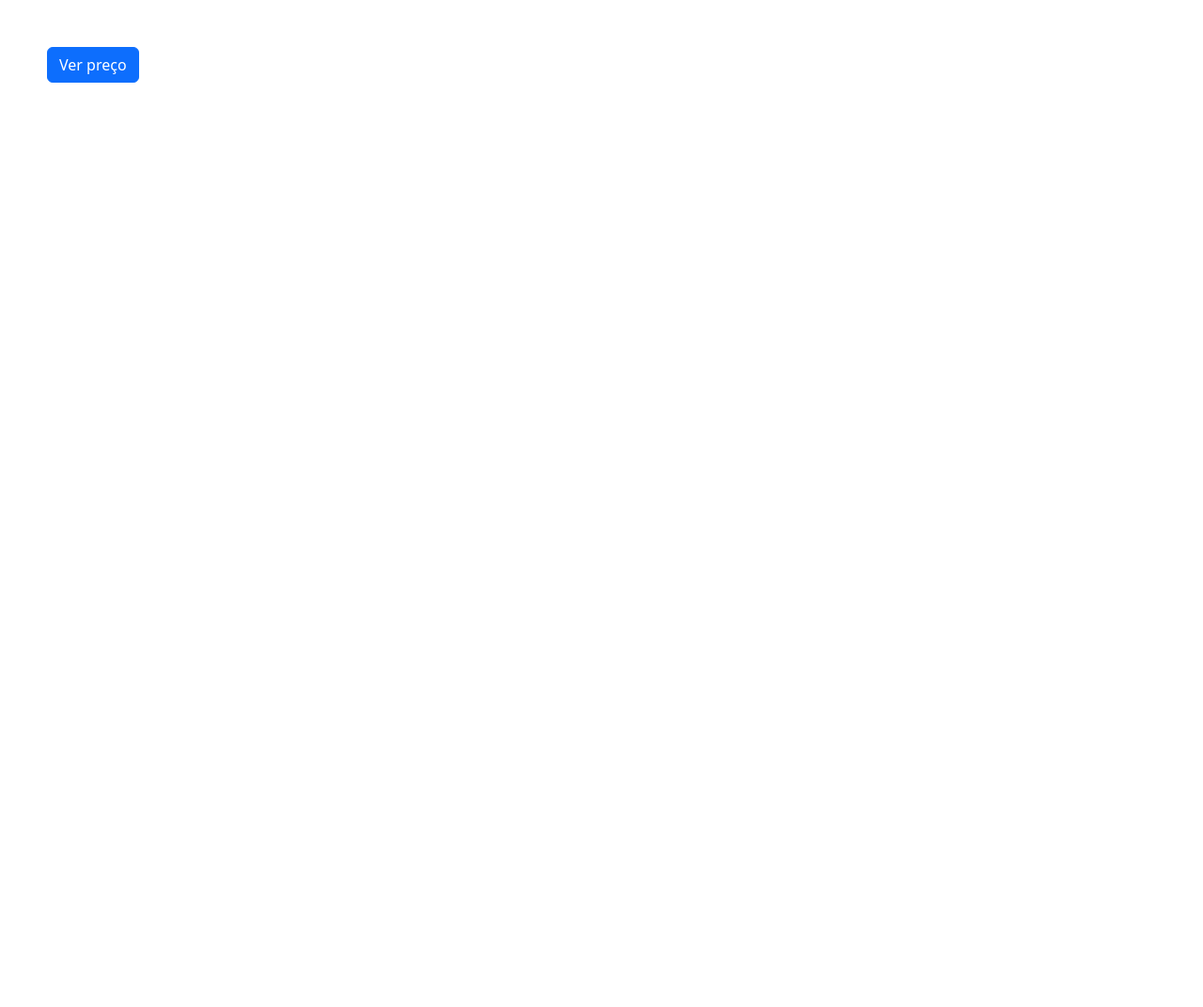
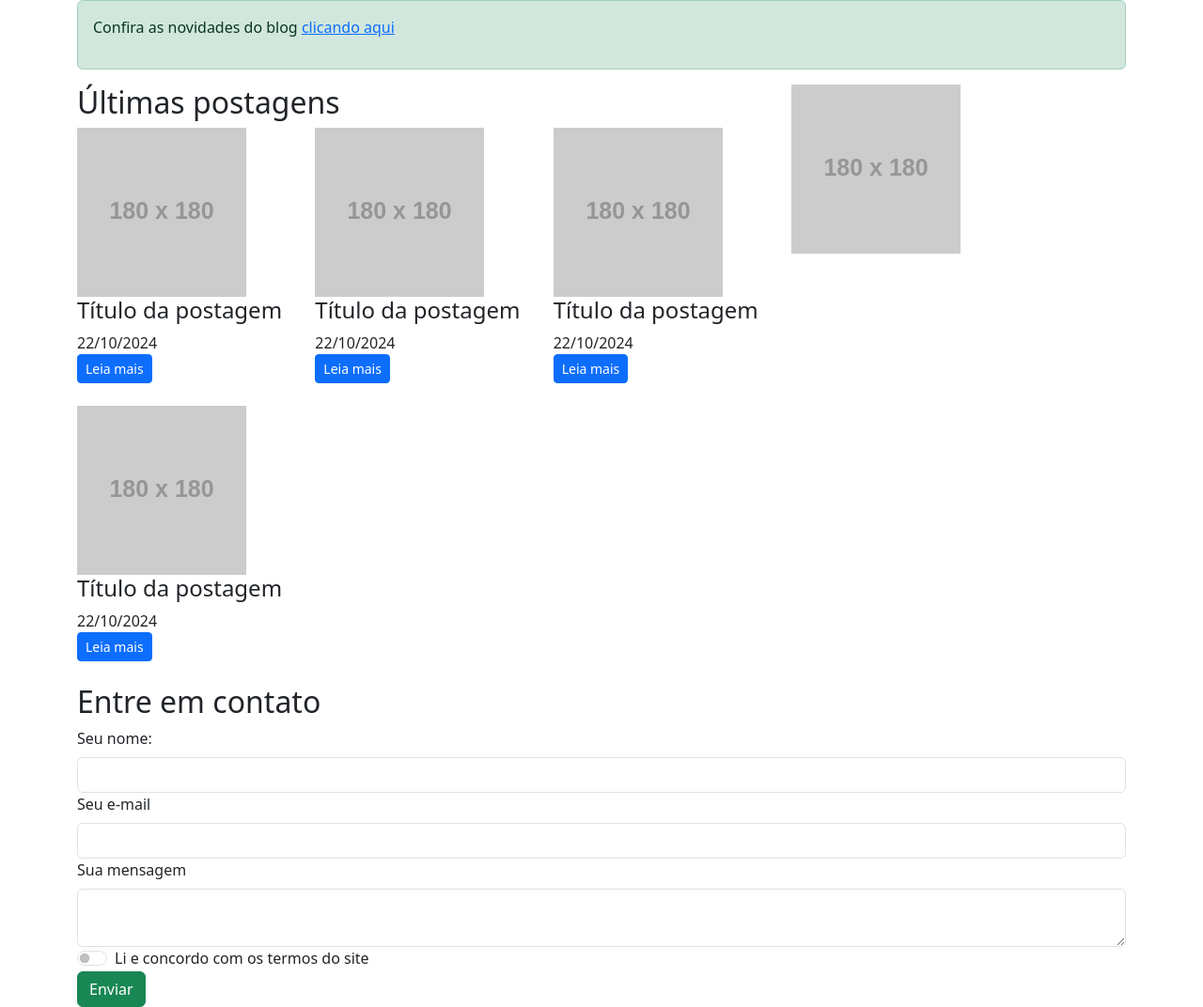
Before and after one commit to vivianetemoteoferrari/modulo12-ebac, a plain HTML site: page index.html in a window 1280 px wide. Shown: the whole page at 94% size. Before the commit the page ends 800 px from the top, so only its background shows below. Drawn offline with nearby package versions, Linux system fonts and the light colour scheme; placeholder pictures from the web are drawn by us.

Commit message:
Alterado arquivo index.html e adicionado arquivo main.css

```diff
--- a/index.html
+++ b/index.html
@@ -7,26 +7,76 @@
     <title>Document</title>
     <link href="https://cdn.jsdelivr.net/npm/bootstrap@5.3.3/dist/css/bootstrap.min.css" rel="stylesheet"
         integrity="sha384-QWTKZyjpPEjISv5WaRU9OFeRpok6YctnYmDr5pNlyT2bRjXh0JMhjY6hW+ALEwIH" crossorigin="anonymous">
-        <style>
-            body {
-                padding: 50px;
-            }
-
-            #preco p {
-                width: 300px;
-            }
-
-        </style>
+    <link rel="stylesheet" href="/main.css">
 </head>
 
 <body>
-<button type="button" class="btn btn-primary" data-bs-toggle="collapse" data-bs-target="#preco">Ver preço</button>
-<div id="preco" class="collapse collapse-horizontal">
-    <p>3x de R$ 300,00</p>
-</div>
+    <div class="container">
+        <div class="row">
+            <div class="col">
+                <div class="alert alert-success">
+                    <p>Confira as novidades do blog <a href="#">clicando aqui</a></p>
+                </div>
+            </div>
+        </div>
+    </div>
+    <div class="container">
+        <div class="row">
+            <div class="col-md-8">
+                <h2>Últimas postagens</h2>
+                <div class="container g-0">
+                    <div class="row">
+                        <div class="col-md-4 post">
+                            <img src="https://via.placeholder.com/180x180" alt="">
+                            <h4>Título da postagem</h4>
+                            <time>22/10/2024</time>
+                            <a href="" class="btn btn-primary btn-sm">Leia mais</a>
+                        </div>
+                        <div class="col-md-4 post">
+                            <img src="https://via.placeholder.com/180x180" alt="">
+                            <h4>Título da postagem</h4>
+                            <time>22/10/2024</time>
+                            <a href="" class="btn btn-primary btn-sm">Leia mais</a>
+                        </div>
+                        <div class="col-md-4 post">
+                            <img src="https://via.placeholder.com/180x180" alt="">
+                            <h4>Título da postagem</h4>
+                            <time>22/10/2024</time>
+                            <a href="" class="btn btn-primary btn-sm">Leia mais</a>
+                        </div>
+                        <div class="col-md-4 post">
+                            <img src="https://via.placeholder.com/180x180" alt="">
+                            <h4>Título da postagem</h4>
+                            <time>22/10/2024</time>
+                            <a href="" class="btn btn-primary btn-sm">Leia mais</a>
+                        </div>
+                    </div>
+                </div>
+            </div>
+            <div class="col-md-4">
+                <img src="https://via.placeholder.com/180x180" alt="">
+            </div>
+        </div>
+        <div class="row">
+            <h2>Entre em contato</h2>
+            <form>
+                <label class="form-label" for="nome">Seu nome:</label>
+                <input class="form-control" type="text" id="nome">
+                <label for="email" class="form-label">Seu e-mail</label>
+                <input type="email" id="email" class="form-control">
+                <label for="mensagem" class="form-label">Sua mensagem</label>
+                <textarea id="mensagem" class="form-control"></textarea>
+                <div class="form-check form-switch">
+                <input type="checkbox" id="aceito-termos" class="form-check-input">
+                <label for="aceito-termos" class="form-check-label">Li e concordo com os termos do site</label>
+            </div>
+            <button type="submit" class="btn btn-success">Enviar</button>
+            </form>
+        </div>
+    </div>
+    <script src="https://cdn.jsdelivr.net/npm/bootstrap@5.3.3/dist/js/bootstrap.bundle.min.js"
+        integrity="sha384-YvpcrYf0tY3lHB60NNkmXc5s9fDVZLESaAA55NDzOxhy9GkcIdslK1eN7N6jIeHz" crossorigin="anonymous">
+        </script>
+</body>
 
-    <script src="https://cdn.jsdelivr.net/npm/bootstrap@5.3.3/dist/js/bootstrap.bundle.min.js"
-    integrity="sha384-YvpcrYf0tY3lHB60NNkmXc5s9fDVZLESaAA55NDzOxhy9GkcIdslK1eN7N6jIeHz"
-    crossorigin="anonymous"></script>
-</body>
 </html>
--- /dev/null
+++ b/main.css
@@ -0,0 +1,7 @@
+time {
+    display: block;
+}
+
+.post {
+    margin-bottom: 24px;
+}
```
